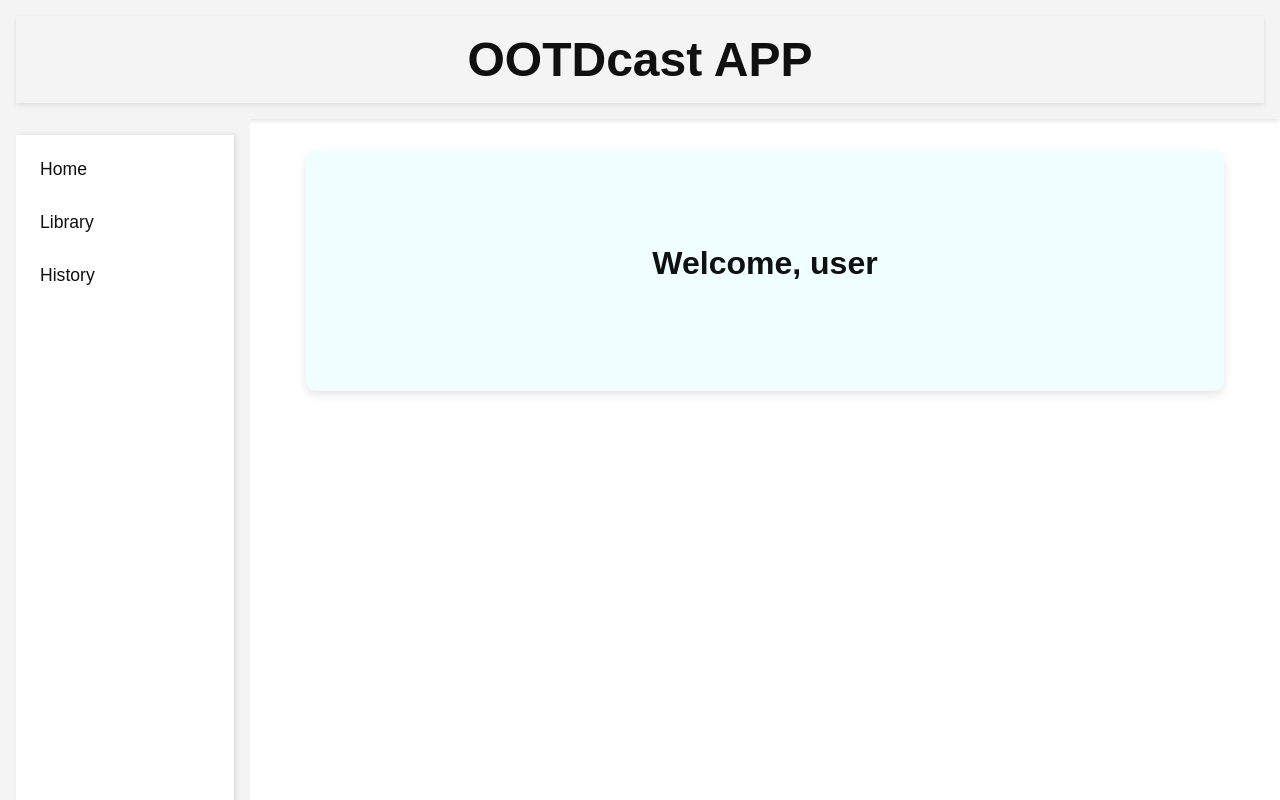
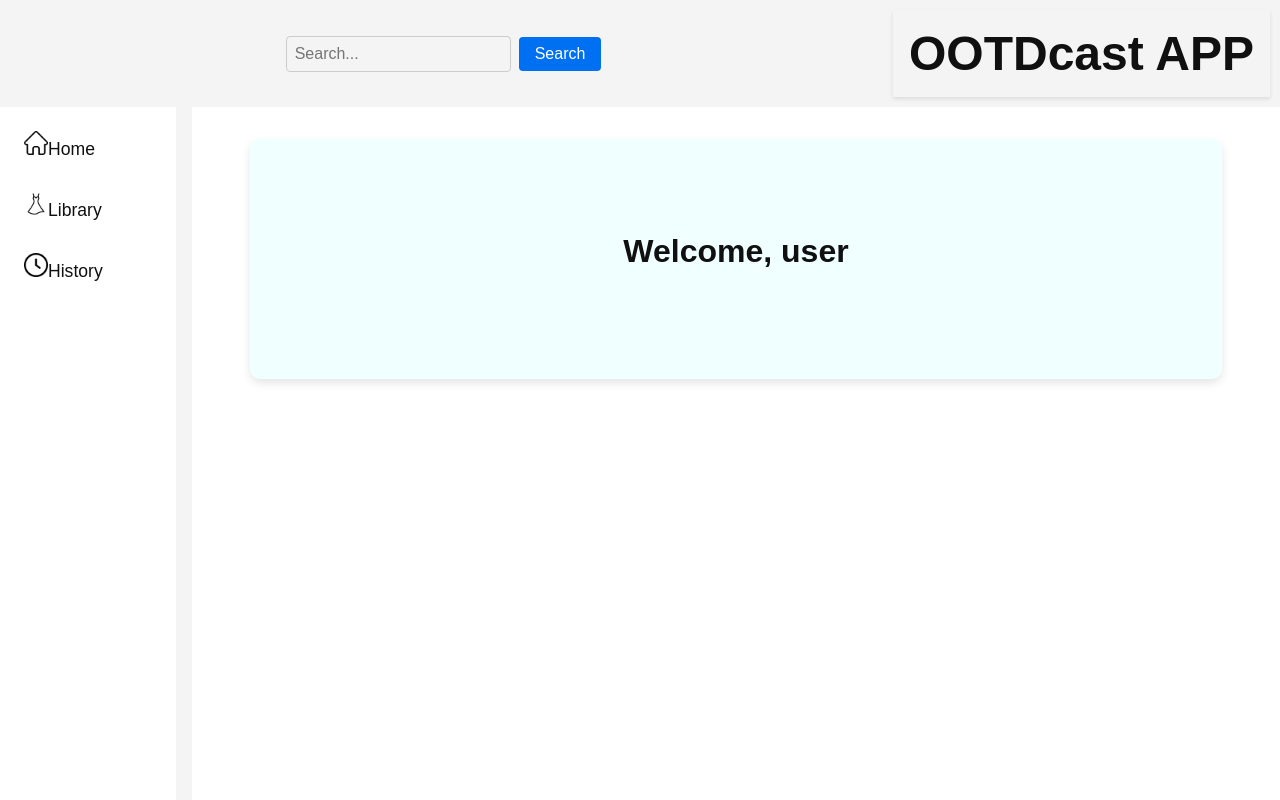
Before and after one commit to jteengfo/ootdcast, a Next.js app in the folder frontend/ootdcast/: page / in a window 1280 px wide. Shown: the top 800 px of the page. Built offline with nearby package versions, Linux system fonts and the light colour scheme.

Commit message:
added search, update sidebar

```diff
--- a/frontend/ootdcast/src/app/page.js
+++ b/frontend/ootdcast/src/app/page.js
@@ -2,11 +2,13 @@ import styles from "./page.module.css";
 import Header from "./../components/Header";
 import Sidebar from "./../components/Sidebar";
 import Greeting from "./../components/Greeting";
+import SearchBar from "@/components/Searchbar";
 
 export default function Home() {
   return (
     <div className={styles.page}>
       <div className={styles.header}>
+        <SearchBar />
         <Header />
       </div>
       <div className={styles.content}>
--- a/frontend/ootdcast/src/app/page.module.css
+++ b/frontend/ootdcast/src/app/page.module.css
@@ -10,7 +10,12 @@
   width: 100%;
   background-color: #f4f4f4;
   padding: 1rem;
-  box-shadow: 0 2px 4px rgba(0, 0, 0, 0.1);
+  box-shadow: 0 2px 4px #f4f4f4;
+  display: flex; /* Enables flexbox */
+  align-items: center; /* Aligns items vertically */
+  justify-content: space-between; /* Adjusts spacing */
+  padding: 10px; /* Adds spacing */
+  gap: 1rem; /* Adds space between SearchBar and Header */
 }
 
 .content {
@@ -19,16 +24,16 @@
 }
 
 .sidebar {
-  width: 250px; /* Fixed width for the sidebar */
+  width: 15%; /* Fixed width for the sidebar */
   background-color: #f4f4f4; /* Dark background color for the sidebar */
-  padding: 1rem;
+  padding-right: 1rem;
    /*box-shadow: 2px 0 5px rgba(0, 0, 0, 0.1); Optional: Add a shadow for the sidebar */
 }
 
 .main {
   flex: 1;
   padding: 2rem;
-  background-color: f4f4f4; /* Background color for the main content area */
+  background-color: white; /* Background color for the main content area */
 }
 
 .greetingContainer {
--- a/frontend/ootdcast/src/components/Sidebar.jsx
+++ b/frontend/ootdcast/src/components/Sidebar.jsx
@@ -1,18 +1,28 @@
-import Link from 'next/link';
-import styles from './Sidebar.module.css';
+import Link from "next/link";
+import Image from "next/image";
+import styles from "./Sidebar.module.css";
 
 export default function Sidebar() {
   return (
     <nav className={styles.sidebar}>
       <ul>
         <li>
-                    <Link href="/">Home</Link>
+          <Link href="/" className={styles.menuItem}>
+            <Image src="/icons/home.png" alt="Home" width={20} height={20} />
+            <span>Home</span>
+          </Link>
         </li>
         <li>
-                    <Link href="/library">Library</Link>
+          <Link href="/library" className={styles.menuItem}>
+            <Image src="/icons/dress.png" alt="Library" width={20} height={20} />
+            <span>Library</span>
+          </Link>
         </li>
         <li>
-                    <Link href="/history">History</Link>
+          <Link href="/history" className={styles.menuItem}>
+            <Image src="/icons/clock.png" alt="History" width={20} height={20} />
+            <span>History</span>
+          </Link>
         </li>
       </ul>
     </nav>
--- a/frontend/ootdcast/src/components/Sidebar.module.css
+++ b/frontend/ootdcast/src/components/Sidebar.module.css
@@ -1,27 +1,29 @@
-/* src/components/Sidebar.module.css */
+/* Sidebar container */
 .sidebar {
-    width: 100%; /* Fixed width for the sidebar */
-    height: 100vh; /* Full height of the viewport */
-    background-color: #FFFFFF;
+  width: 100%; /* Full width */
+  height: 100vh; /* Full viewport height */
+  background-color: #ffffff; /* White background */
   padding: 1rem;
-    box-shadow: 2px 0 5px rgba(0, 0, 0, 0.1); /* Add a shadow for depth */
 }
 
+/* Sidebar list */
 .sidebar ul {
   list-style: none;
   padding: 0;
   margin: 0;
 }
 
+/* Sidebar list items */
 .sidebar li {
   margin-bottom: 1rem;
 }
 
+/* Sidebar links */
 .sidebar a {
+  display: block;
   color: #101010;
   text-decoration: none;
   font-size: 1.1rem;
-    display: block;
   padding: 0.5rem;
   border-radius: 4px;
   transition: background-color 0.3s ease;
@@ -29,4 +31,29 @@
 
 .sidebar a:hover {
   background-color: #34495e; /* Darker background on hover */
+  color: white;
 }
+
+/* Menu item wrapper */
+.menuItem {
+  display: flex;
+  align-items: center;
+  gap: 12px; /* Uniform spacing between icon and text */
+  padding: 8px 12px;
+}
+
+/* Icon and text container */
+.menuContent {
+  display: flex;
+  align-items: center; /* Centers icon and text vertically */
+  gap: 12px;
+  width: 100%;
+  padding: 10px;
+}
+
+/* Icon styling */
+.menuItem img {
+  flex-shrink: 0; /* Prevents image from shrinking */
+  width: 24px;
+  height: 24px;
+}
```
Lines whose indentation alone changed are shown as unchanged.
